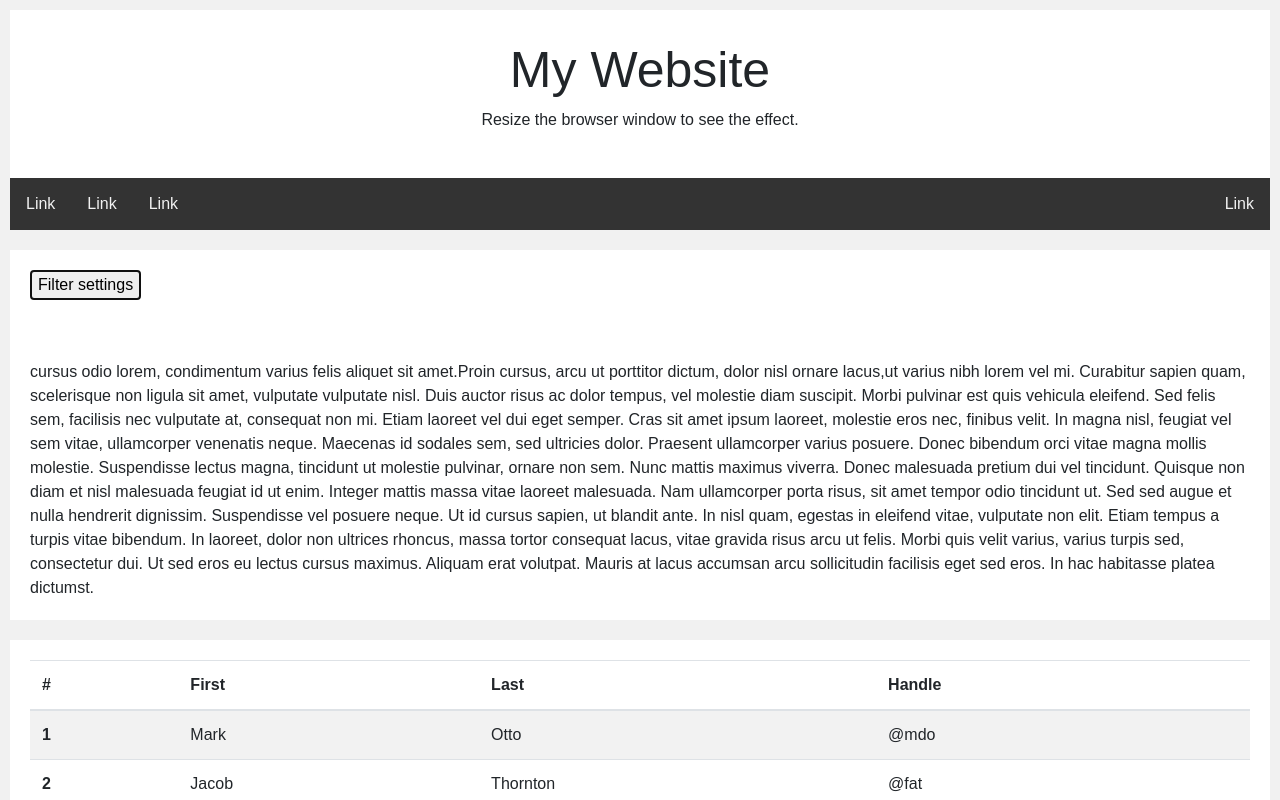
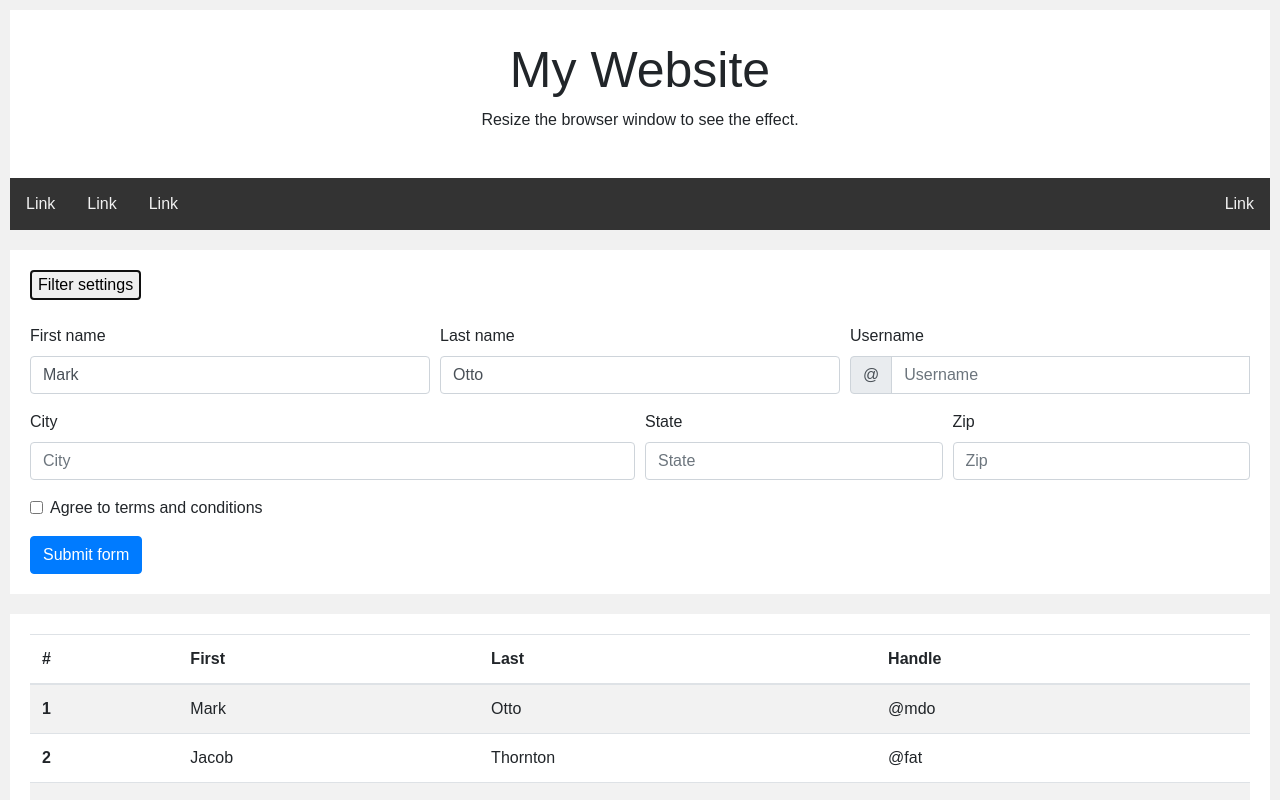
Before and after one commit to Nyweron/finances, a React (Create React App) app: page / in a window 1280 px wide. Both pictures are taken after a click on the button "Filter settings". Shown: the top 800 px of the page. Built offline with nearby package versions, Linux system fonts and the light colour scheme.

Commit message:
Add foo exapmle inputs to filter settings

```diff
--- a/src/App.js
+++ b/src/App.js
@@ -34,38 +34,122 @@
             <button onClick={this.displayFilterSettings}>
               Filter settings
             </button>
-            <div className={styles.card}></div>
-            {this.state.isVisible ? (
-              <span>
-                cursus odio lorem, condimentum varius felis aliquet sit
-                amet.Proin cursus, arcu ut porttitor dictum, dolor nisl ornare
-                lacus,ut varius nibh lorem vel mi. Curabitur sapien quam,
-                scelerisque non ligula sit amet, vulputate vulputate nisl. Duis
-                auctor risus ac dolor tempus, vel molestie diam suscipit. Morbi
-                pulvinar est quis vehicula eleifend. Sed felis sem, facilisis
-                nec vulputate at, consequat non mi. Etiam laoreet vel dui eget
-                semper. Cras sit amet ipsum laoreet, molestie eros nec, finibus
-                velit. In magna nisl, feugiat vel sem vitae, ullamcorper
-                venenatis neque. Maecenas id sodales sem, sed ultricies dolor.
-                Praesent ullamcorper varius posuere. Donec bibendum orci vitae
-                magna mollis molestie. Suspendisse lectus magna, tincidunt ut
-                molestie pulvinar, ornare non sem. Nunc mattis maximus viverra.
-                Donec malesuada pretium dui vel tincidunt. Quisque non diam et
-                nisl malesuada feugiat id ut enim. Integer mattis massa vitae
-                laoreet malesuada. Nam ullamcorper porta risus, sit amet tempor
-                odio tincidunt ut. Sed sed augue et nulla hendrerit dignissim.
-                Suspendisse vel posuere neque. Ut id cursus sapien, ut blandit
-                ante. In nisl quam, egestas in eleifend vitae, vulputate non
-                elit. Etiam tempus a turpis vitae bibendum. In laoreet, dolor
-                non ultrices rhoncus, massa tortor consequat lacus, vitae
-                gravida risus arcu ut felis. Morbi quis velit varius, varius
-                turpis sed, consectetur dui. Ut sed eros eu lectus cursus
-                maximus. Aliquam erat volutpat. Mauris at lacus accumsan arcu
-                sollicitudin facilisis eget sed eros. In hac habitasse platea
-                dictumst.
-              </span>
-            ) : (
-              <span>niewyswietl</span>
+            {this.state.isVisible && (
+              <div>
+                {/* */}
+                <br />
+                <form class="needs-validation">
+                  <div class="form-row">
+                    <div class="col-md-4 mb-3">
+                      <label for="validationCustom01">First name</label>
+                      <input
+                        type="text"
+                        class="form-control"
+                        id="validationCustom01"
+                        placeholder="First name"
+                        value="Mark"
+                        required
+                      />
+                      <div class="valid-feedback">Looks good!</div>
+                    </div>
+                    <div class="col-md-4 mb-3">
+                      <label for="validationCustom02">Last name</label>
+                      <input
+                        type="text"
+                        class="form-control"
+                        id="validationCustom02"
+                        placeholder="Last name"
+                        value="Otto"
+                        required
+                      />
+                      <div class="valid-feedback">Looks good!</div>
+                    </div>
+                    <div class="col-md-4 mb-3">
+                      <label for="validationCustomUsername">Username</label>
+                      <div class="input-group">
+                        <div class="input-group-prepend">
+                          <span class="input-group-text" id="inputGroupPrepend">
+                            @
+                          </span>
+                        </div>
+                        <input
+                          type="text"
+                          class="form-control"
+                          id="validationCustomUsername"
+                          placeholder="Username"
+                          aria-describedby="inputGroupPrepend"
+                          required
+                        />
+                        <div class="invalid-feedback">
+                          Please choose a username.
+                        </div>
+                      </div>
+                    </div>
+                  </div>
+                  <div class="form-row">
+                    <div class="col-md-6 mb-3">
+                      <label for="validationCustom03">City</label>
+                      <input
+                        type="text"
+                        class="form-control"
+                        id="validationCustom03"
+                        placeholder="City"
+                        required
+                      />
+                      <div class="invalid-feedback">
+                        Please provide a valid city.
+                      </div>
+                    </div>
+                    <div class="col-md-3 mb-3">
+                      <label for="validationCustom04">State</label>
+                      <input
+                        type="text"
+                        class="form-control"
+                        id="validationCustom04"
+                        placeholder="State"
+                        required
+                      />
+                      <div class="invalid-feedback">
+                        Please provide a valid state.
+                      </div>
+                    </div>
+                    <div class="col-md-3 mb-3">
+                      <label for="validationCustom05">Zip</label>
+                      <input
+                        type="text"
+                        class="form-control"
+                        id="validationCustom05"
+                        placeholder="Zip"
+                        required
+                      />
+                      <div class="invalid-feedback">
+                        Please provide a valid zip.
+                      </div>
+                    </div>
+                  </div>
+                  <div class="form-group">
+                    <div class="form-check">
+                      <input
+                        class="form-check-input"
+                        type="checkbox"
+                        value=""
+                        id="invalidCheck"
+                        required
+                      />
+                      <label class="form-check-label" for="invalidCheck">
+                        Agree to terms and conditions
+                      </label>
+                      <div class="invalid-feedback">
+                        You must agree before submitting.
+                      </div>
+                    </div>
+                  </div>
+                  <button class="btn btn-primary" type="submit">
+                    Submit form
+                  </button>
+                </form>
+                {/* */}
+              </div>
             )}
           </div>
           <div className={styles.centerColumn}>
```
